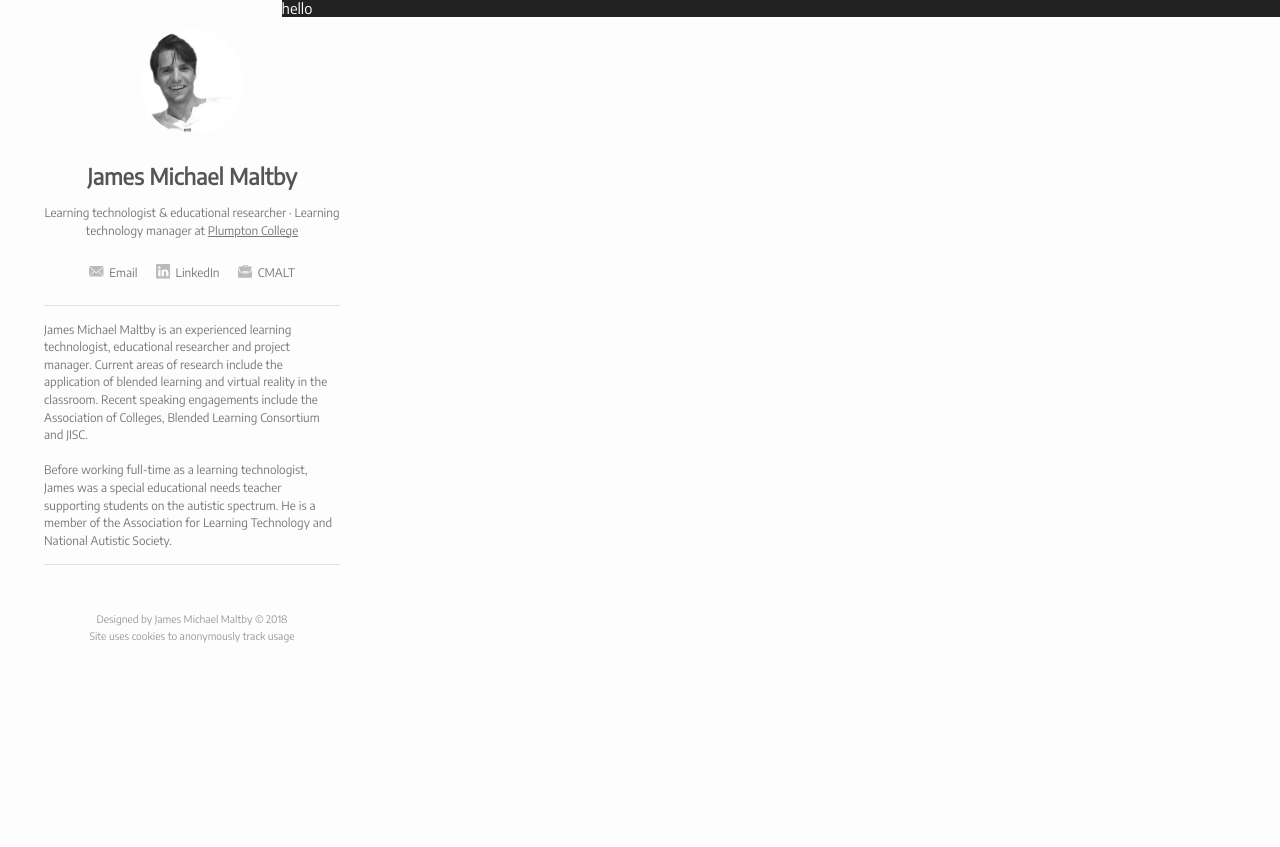
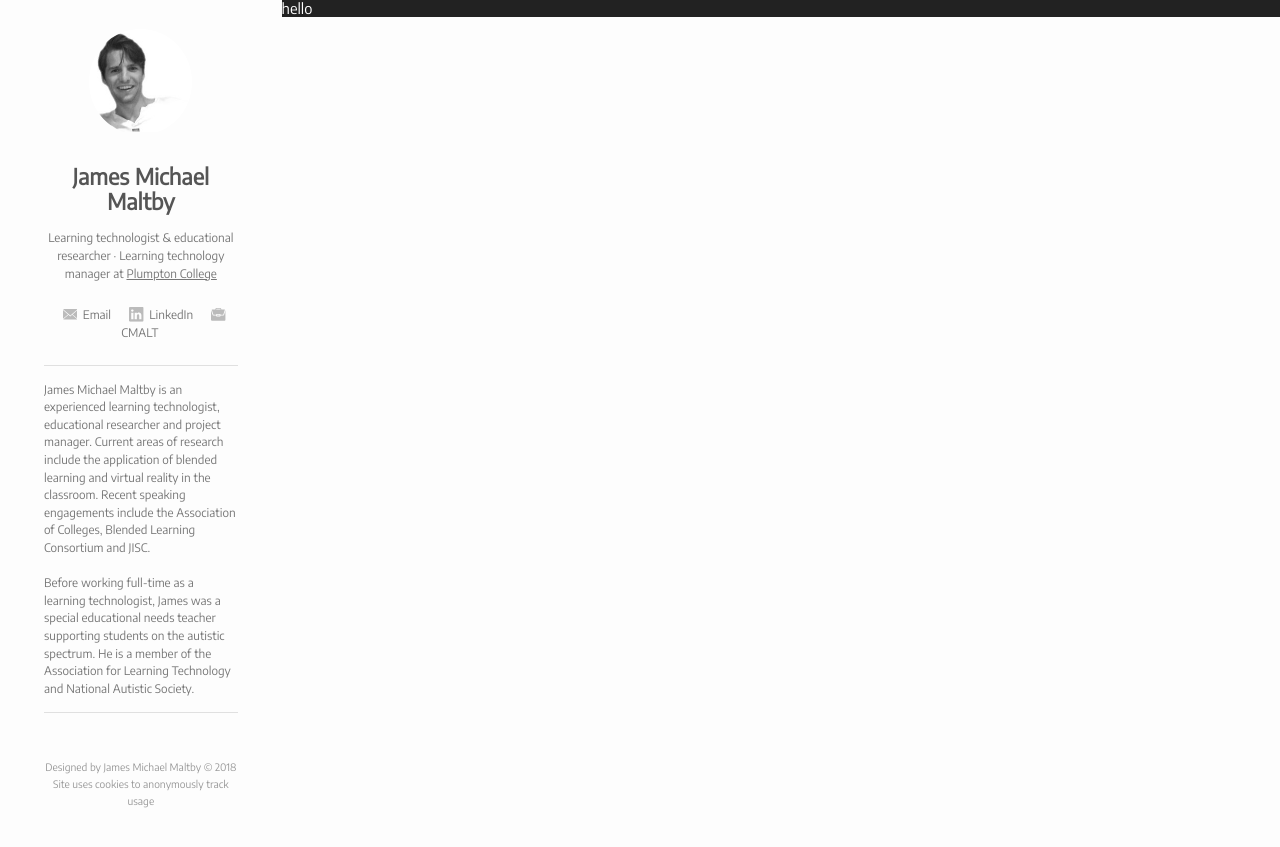
Before and after one commit to jamesmichaelmaltby/JamesMichaelMaltby, a Jekyll site: the page built from graphic.md, in a window 1280 px wide. Shown: the top 847 px of the page. Built offline with Jekyll 4.4.1, drawn with Linux system fonts in a browser that asks for light colours.

Commit message:
Update header.scss

```diff
--- a/_sass/header.scss
+++ b/_sass/header.scss
@@ -36,7 +36,7 @@ a.jmm-header-back:hover {
         top:0;
         left:0;
         bottom:0;
-        width:30%;
+        width:22%;
         padding:2rem 3rem;
         overflow-y:auto;
         -webkit-overflow-scrolling:touch;
```
